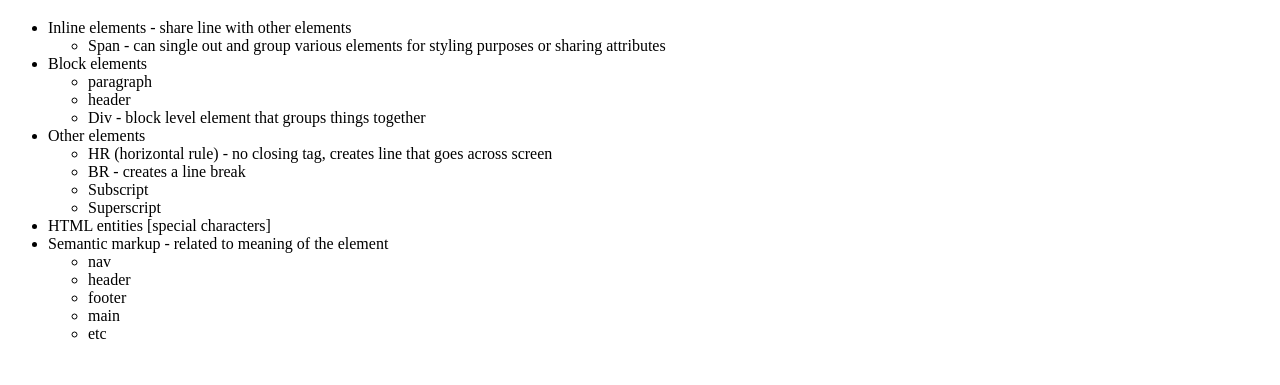
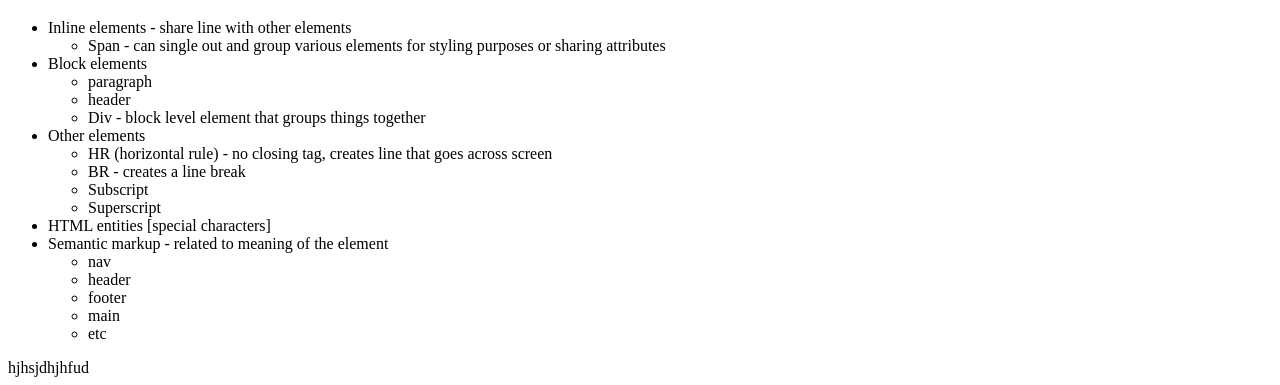
Before and after one commit to lamda92/Section3-HTMLessentials, a plain HTML site: page Notes.html in a window 1280 px wide. Shown: the part 665-1050 px from the top of the page. Before the commit the page ends 1024 px from the top, so only its background shows below. Drawn offline with Linux system fonts and the light colour scheme.

Commit message:
test conflict

```diff
--- a/Notes.html
+++ b/Notes.html
@@ -85,5 +85,8 @@
                     </li>
                 </ul>
         </div>
+        <div>
+            hjhsjdhjhfud
+        </div>
     </body>
 </html>
```
